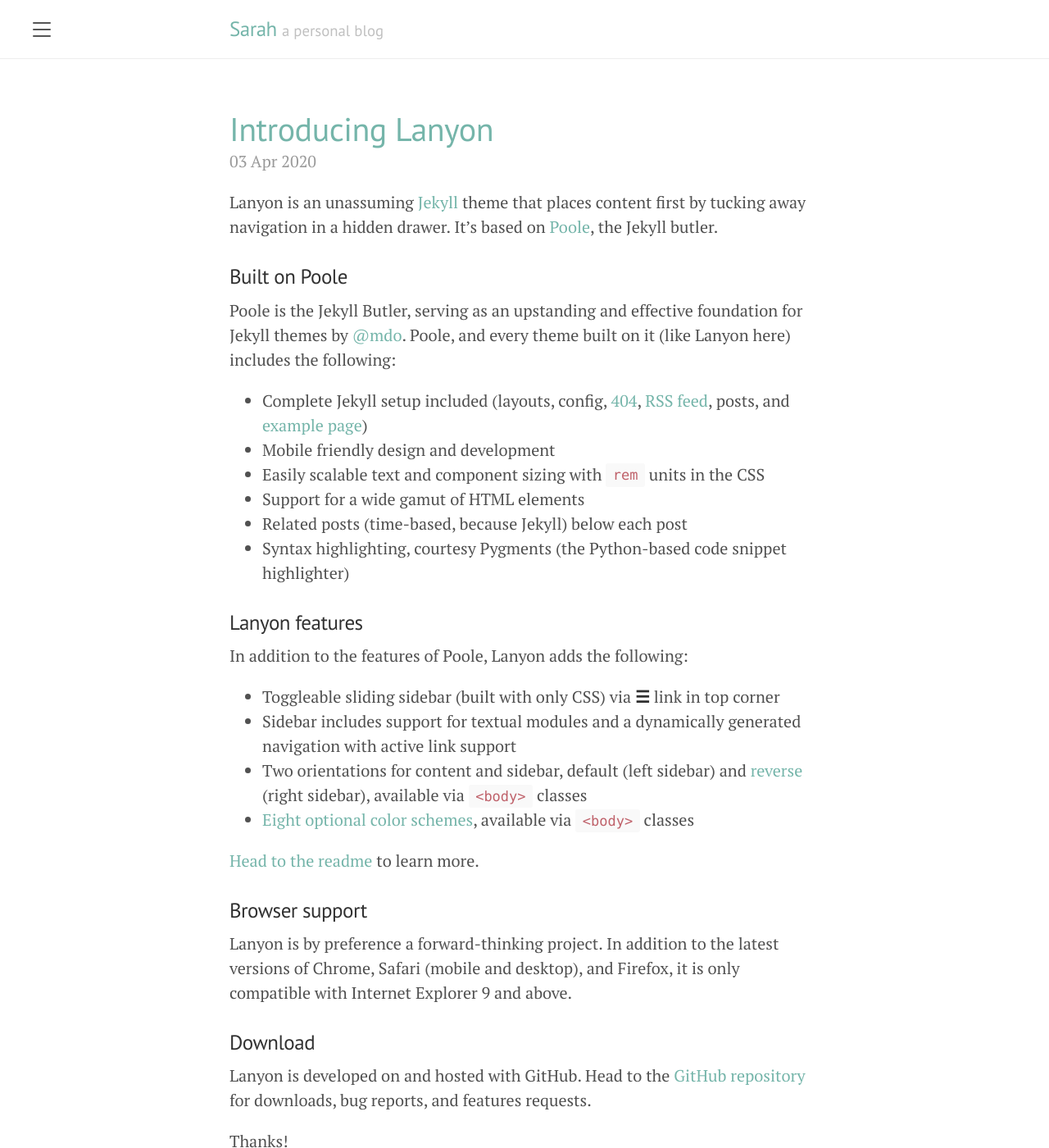
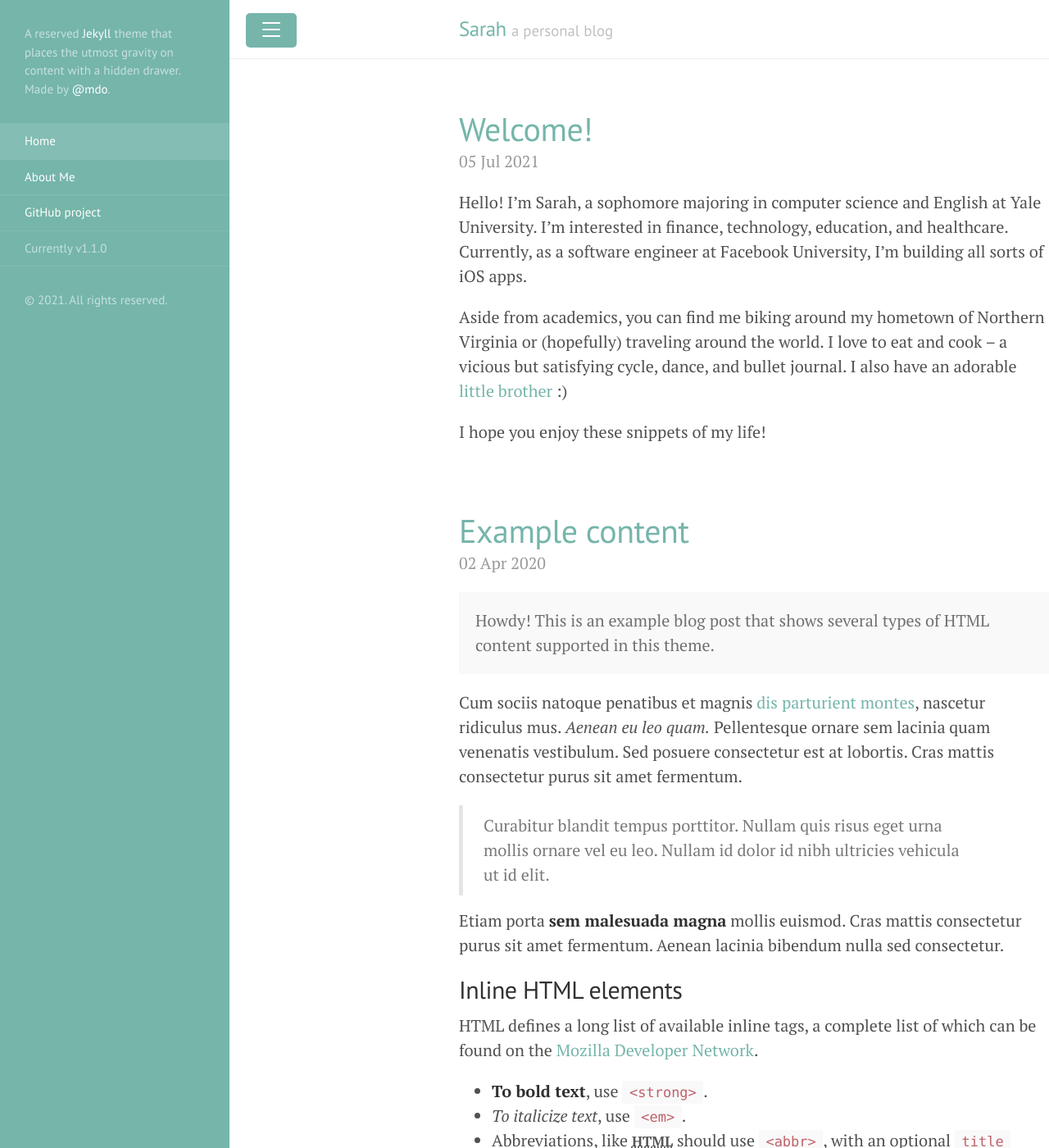
Before and after one commit to swang392/swang392.github.io, a Jekyll site: the page built from index.html, in a window 1280 px wide and 1400 px high. Shown: the whole window at 82% size. Built offline with Jekyll 4.4.1, drawn with Linux system fonts in a browser that asks for light colours; the list of posts is cut into pages by our own code.

Commit message:
first post and sidebar configuration

```diff
--- a/_includes/sidebar.html
+++ b/_includes/sidebar.html
@@ -1,7 +1,8 @@
 <!-- Target for toggling the sidebar `.sidebar-checkbox` is for regular
      styles, `#sidebar-checkbox` for behavior. -->
-<input type="checkbox" class="sidebar-checkbox" id="sidebar-checkbox">
+<input type="checkbox" class="sidebar-checkbox" id="sidebar-checkbox" {% if page.title =="Home" %}checked{% endif %}>
 
+<body class="sidebar-overlay">
 <!-- Toggleable sidebar -->
 <div class="sidebar" id="sidebar">
   <div class="sidebar-item">
@@ -36,3 +37,4 @@
     </p>
   </div>
 </div>
+</body>
--- a/_posts/2020-04-03-introducing-lanyon.md
+++ /dev/null
@@ -1,38 +0,0 @@
----
-layout: post
-title: Introducing Lanyon
----
-
-Lanyon is an unassuming [Jekyll](http://jekyllrb.com) theme that places content first by tucking away navigation in a hidden drawer. It's based on [Poole](http://getpoole.com), the Jekyll butler.
-
-### Built on Poole
-
-Poole is the Jekyll Butler, serving as an upstanding and effective foundation for Jekyll themes by [@mdo](https://twitter.com/mdo). Poole, and every theme built on it (like Lanyon here) includes the following:
-
-* Complete Jekyll setup included (layouts, config, [404](/404), [RSS feed](/atom.xml), posts, and [example page](/about))
-* Mobile friendly design and development
-* Easily scalable text and component sizing with `rem` units in the CSS
-* Support for a wide gamut of HTML elements
-* Related posts (time-based, because Jekyll) below each post
-* Syntax highlighting, courtesy Pygments (the Python-based code snippet highlighter)
-
-### Lanyon features
-
-In addition to the features of Poole, Lanyon adds the following:
-
-* Toggleable sliding sidebar (built with only CSS) via **☰** link in top corner
-* Sidebar includes support for textual modules and a dynamically generated navigation with active link support
-* Two orientations for content and sidebar, default (left sidebar) and [reverse](https://github.com/poole/lanyon#reverse-layout) (right sidebar), available via `<body>` classes
-* [Eight optional color schemes](https://github.com/poole/lanyon#themes), available via `<body>` classes
-
-[Head to the readme](https://github.com/poole/lanyon#readme) to learn more.
-
-### Browser support
-
-Lanyon is by preference a forward-thinking project. In addition to the latest versions of Chrome, Safari (mobile and desktop), and Firefox, it is only compatible with Internet Explorer 9 and above.
-
-### Download
-
-Lanyon is developed on and hosted with GitHub. Head to the <a href="https://github.com/poole/lanyon">GitHub repository</a> for downloads, bug reports, and features requests.
-
-Thanks!
--- /dev/null
+++ b/_posts/2021-07-05-welcome.md
@@ -0,0 +1,11 @@
+---
+layout: post
+title: Welcome!
+---
+
+Hello!
+I’m Sarah, a sophomore majoring in computer science and English at Yale University. I’m interested in finance, technology, education, and healthcare. Currently, as a software engineer at Facebook University, I’m building all sorts of iOS apps.
+
+Aside from academics, you can find me biking around my hometown of Northern Virginia or (hopefully) traveling around the world. I love to eat and cook – a vicious but satisfying cycle, dance, and bullet journal. I also have an adorable [little brother](https://imgur.com/a/mTCzuUK) :)
+
+I hope you enjoy these snippets of my life!
--- a/about.md
+++ b/about.md
@@ -1,6 +1,6 @@
 ---
 layout: page
-title: About
+title: About Me
 ---
 
 ## Hello!
```
Also changed, not shown: 9 other files.
